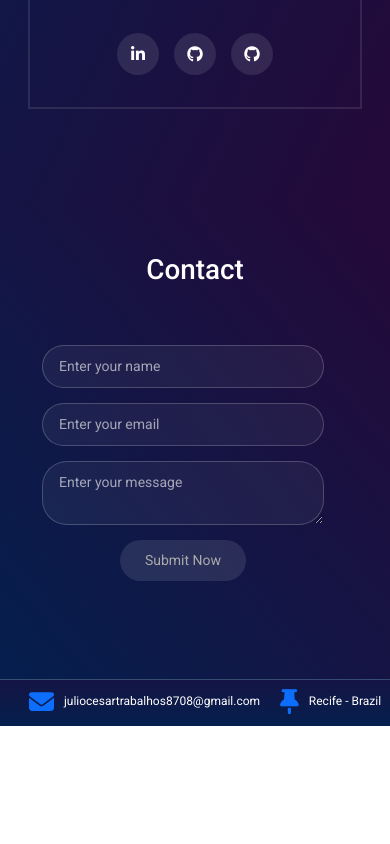
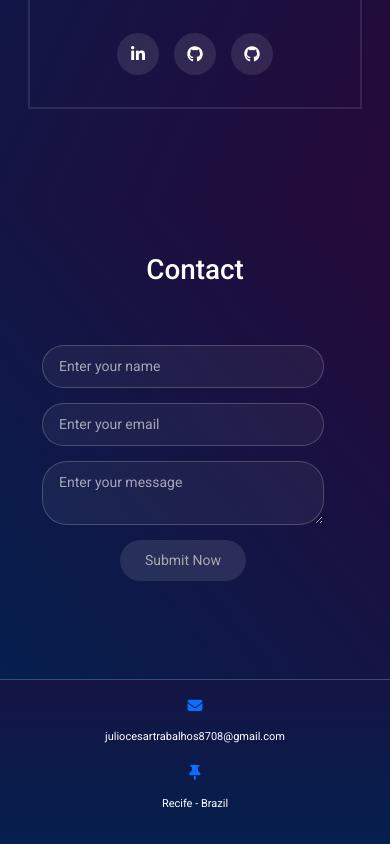
Before and after one commit to juliocbms/myportifolio, an Angular app: page / in a window 390 px wide. Shown: the part 2536-3380 px from the top of the page. Before the commit the page ends 3262 px from the top, so only its background shows below. Built offline with nearby package versions, Linux system fonts and the light colour scheme.

Commit message:
new commit

```diff
--- a/src/app/footer/footer.component.scss
+++ b/src/app/footer/footer.component.scss
@@ -1,24 +1,43 @@
-.footer{
-  background-image: linear-gradient(to  top, #051f4e, #230a3a 200%);
+.footer {
+  background-image: linear-gradient(to top, #051f4e, #230a3a 200%);
   align-items: center;
   justify-content: center;
   display: flex;
   border-top: 1px solid rgba(255, 255, 255, 0.2);
-
+  padding: 15px;
+  flex-direction: column;
+  text-align: center;
 }
 
-.contact{
+.contact {
   padding-left: 20px;
   font-size: 25px;
   flex-direction: row;
   align-items: center;
   justify-content: center;
   display: flex;
+  flex-wrap: wrap;
+  gap: 10px;
 }
 
-.contact>p{
+.contact > p {
   padding-top: 12px;
   padding-left: 10px;
   color: white;
   font-size: 12px;
 }
+
+
+@media (max-width: 768px) {
+  .contact {
+    flex-direction: column;
+    font-size: 15px;
+    padding-left: 0;
+  }
+
+  .contact > p {
+    font-size: 11px;
+    padding-left: 0;
+    padding-top: 2px;
+  }
+}
```
